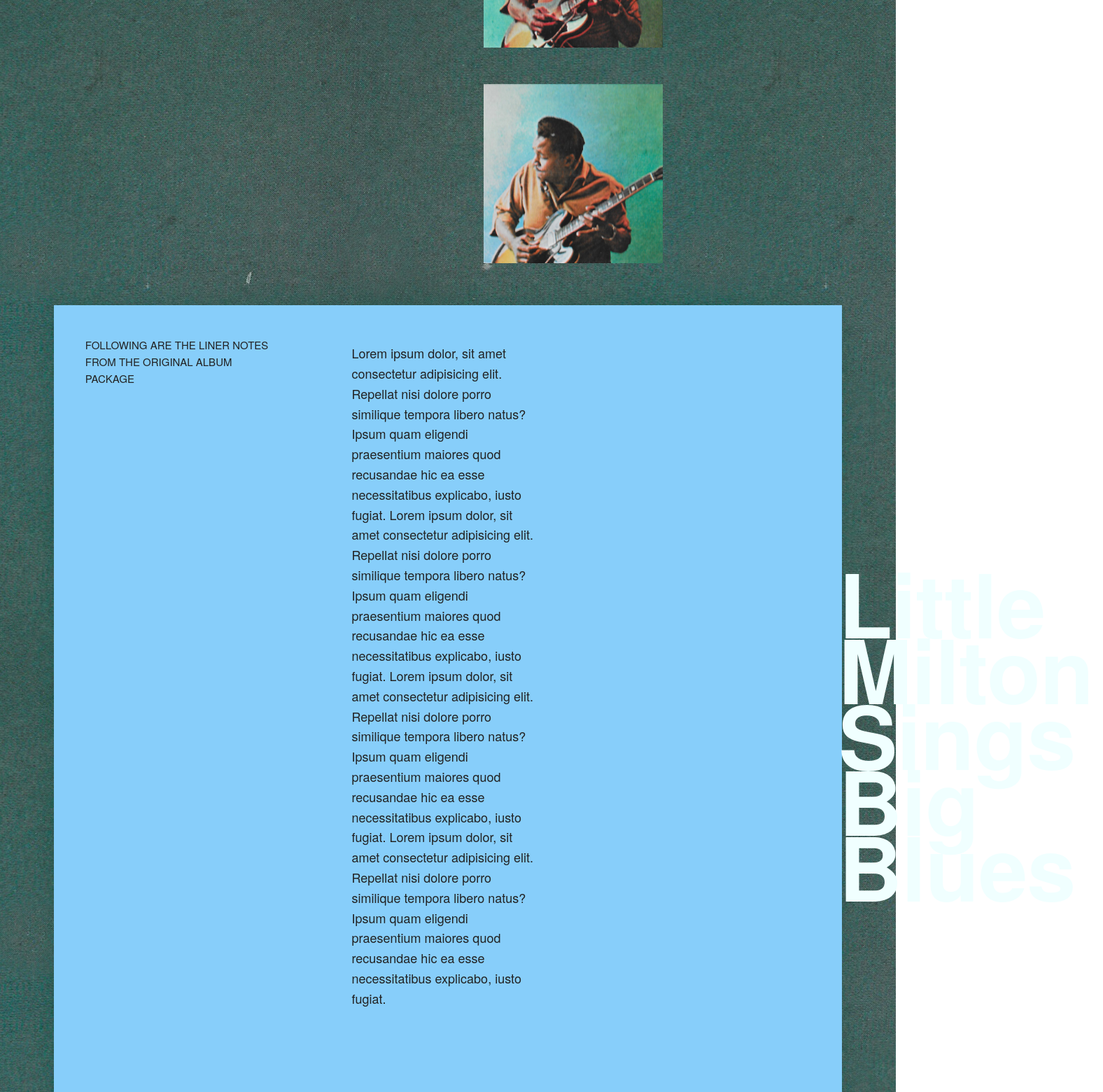
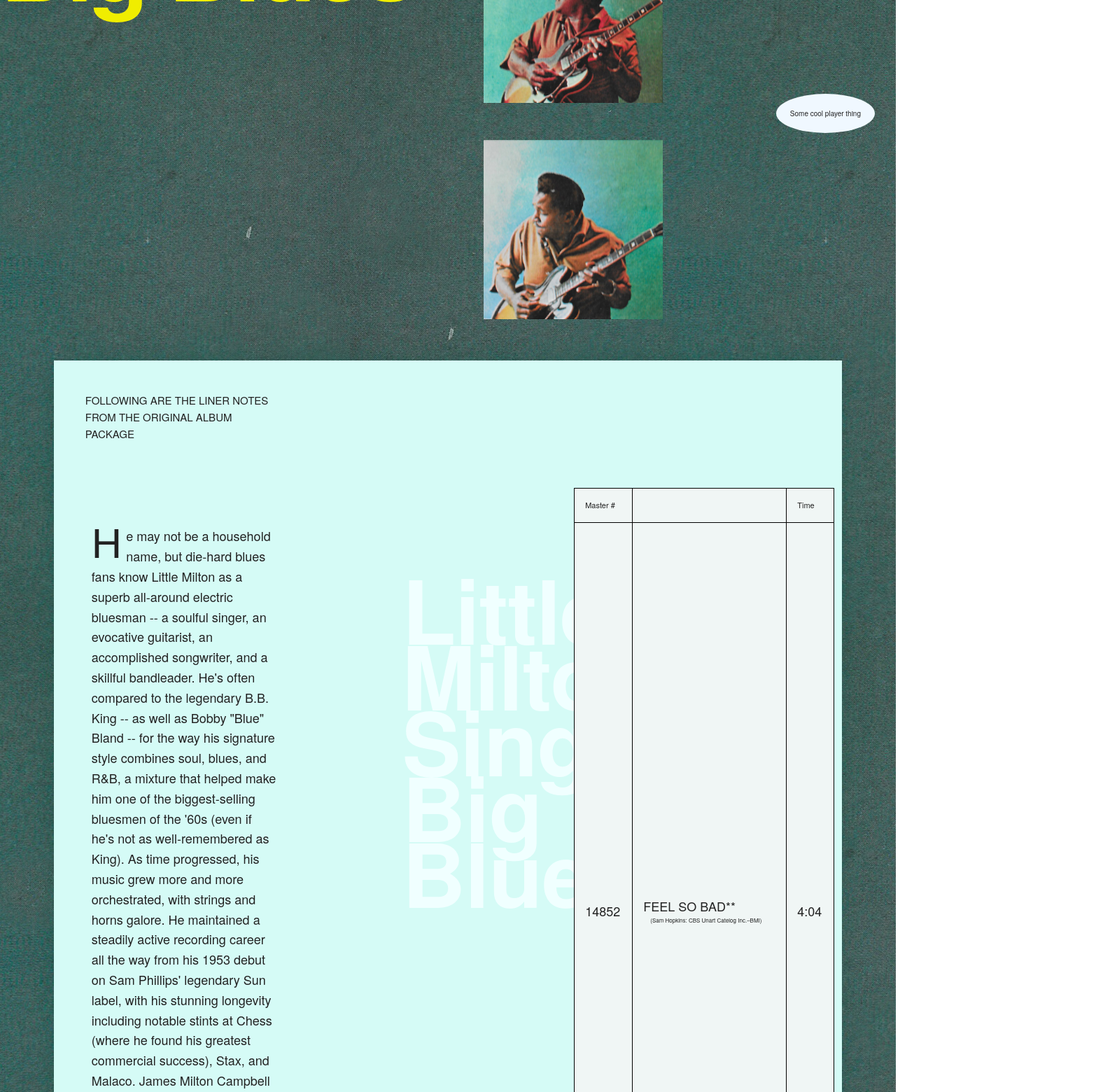
Before and after one commit to caseyr28/record-covers, a Vue app: page / in a window 1280 px wide. Shown: the part 580-2140 px from the top of the page at 70% size, 1576 px wide, since content can reach past the window. Built offline with nearby package versions, Linux system fonts and the light colour scheme.

Commit message:
more styling, adding player placeholder

```diff
--- a/src/App.vue
+++ b/src/App.vue
@@ -1,6 +1,7 @@
 <template>
   <div id="container">
     <Header></Header>
+    <Player></Player>
     <RecordOne></RecordOne>
 
   </div>
@@ -9,12 +10,14 @@
 <script>
 import Header from './components/Header.vue'
 import RecordOne from './components/RecordOne.vue'
+import Player from './components/Player.vue'
 
 export default {
   name: 'App',
   components: {
     Header,
-    RecordOne
+    RecordOne,
+    Player
   }
 }
 </script>
--- a/src/components/Header.vue
+++ b/src/components/Header.vue
@@ -13,7 +13,11 @@ export default {
 
 <style scoped>
     div{
-        margin: 0 auto;
-        padding: 1em;
+    margin: 1em;
+    position: fixed;
+    border: 1px solid black;
+    border-radius: 50%;
+    padding: 1em;
+    z-index: 20;
     }
 </style>
--- /dev/null
+++ b/src/components/Player.vue
@@ -0,0 +1,25 @@
+<template>
+    <div>
+        Some cool player thing
+    </div>
+
+</template>
+
+<script>
+export default {
+    name: 'Player'
+}
+</script>
+
+<style scoped>
+    div {
+        background-color: aliceblue;
+        border-radius: 50%;
+        font-size: 10px;
+        padding: 2em;
+        position: fixed;
+        right: 30px;
+        bottom: 30px;
+        z-index: 1000;
+    }
+</style>
--- a/src/components/RecordOne.vue
+++ b/src/components/RecordOne.vue
@@ -30,50 +30,66 @@
         </ul>
         <div class="backCover">
             <h6 class="backCover-child">Following are the liner notes from the original album package</h6>
-            <p class="backCover-child">Lorem ipsum dolor, sit amet consectetur adipisicing elit.
-                Repellat nisi dolore porro similique tempora libero natus?
-                Ipsum quam eligendi praesentium maiores quod recusandae hic ea
-                esse necessitatibus explicabo, iusto fugiat.
-                Lorem ipsum dolor, sit amet consectetur adipisicing elit. Repellat nisi dolore porro similique tempora
-                libero natus? Ipsum quam eligendi praesentium maiores
-                quod recusandae hic ea esse necessitatibus explicabo,
-                iusto fugiat. Lorem ipsum dolor, sit amet consectetur
-                adipisicing elit. Repellat nisi dolore porro similique
-                tempora libero natus? Ipsum quam eligendi praesentium maiores
-                quod recusandae hic ea esse necessitatibus explicabo, iusto fugiat.
-                Lorem ipsum dolor, sit amet consectetur adipisicing elit. Repellat
-                nisi dolore porro similique tempora libero natus? Ipsum quam eligendi
-                praesentium maiores quod recusandae hic ea esse necessitatibus explicabo,
-                iusto fugiat.</p>
+            <p class="backCover-child has-dropcap" >He may not be a household name, but die-hard blues fans know Little Milton as a superb all-around electric bluesman -- a soulful singer, an evocative guitarist, an accomplished songwriter, and a skillful bandleader. He's often compared to the legendary B.B. King -- as well as Bobby "Blue" Bland -- for the way his signature style combines soul, blues, and R&B, a mixture that helped make him one of the biggest-selling bluesmen of the '60s (even if he's not as well-remembered as King). As time progressed, his music grew more and more orchestrated, with strings and horns galore. He maintained a steadily active recording career all the way from his 1953 debut on Sam Phillips' legendary Sun label, with his stunning longevity including notable stints at Chess (where he found his greatest commercial success), Stax, and Malaco.
+James Milton Campbell was born September 7, 1934, in the small Delta town of Inverness, MS, and grew up in Greenville. (He would later legally drop the "James" after learning of a half-brother with the same name.) His father Big Milton, a farmer, was a local blues musician, and Milton also grew up listening to the Grand Ole Opry radio program. At age 12, he began playing the guitar and saved up money from odd jobs to buy his own instrument from a mail-order catalog. By 15, he was performing for pay in local clubs and bars, influenced chiefly by T-Bone Walker but also by proto-rock & roll jump blues shouters. He made a substantial impression on other area musicians, even getting a chance to back Sonny Boy Williamson II, and caught the attention of R&B great Ike Turner, who was doubling as a talent scout for Sam Phillips at Sun. Turner introduced the still-teenaged Little Milton to Phillips, who signed him to a contract in 1953. With Turner's band backing him, Milton's Sun sides tried a little bit of everything -- he hadn't developed a signature style as of yet, but he did have a boundless youthful energy that made these early recordings some of his most exciting and rewarding. Unfortunately, none of them were hits, and Milton's association with Sun was over by the end of 1954. He set about forming his own band, which waxed one single for the small Meteor label in 1957, before picking up and moving to St. Louis in 1958.</p>
             <h2 class="backCover-child">Little Milton Sings<br>Big<br> Blues</h2>
+                <table>
+                    <thead>
+                        <tr>
+                            <th>Master #</th>
+                            <th></th>
+                            <th>Time</th>
+                        </tr>
+                    </thead>
+                    <tbody>
+                        <tr>
+                            <td>14852</td>
+                            <td>FEEL SO BAD**<span>(Sam Hopkins: CBS Unart Catelog Inc.–BMI)</span></td>
+                            <td>4:04</td>
+                        </tr>
+                        <tr>
+                            <td>14846</td>
+                            <td>RECONSIDER, BABY*<span>(Sam Hopkins: CBS Unart Catelog Inc.–BMI)</span></td>
+                            <td>3:30</td>
+                        </tr>
+                    </tbody>
+                </table>
         </div>
     </div>
 </template>
 
 
 <script>
-// import AOS from 'https://unpkg.com/aos@2.3.1/dist/aos.js'
-
 export default {
     name: 'RecordOne',
-    // addons: 'AOS'
 }
-
-// AOS.init();
 </script>
 
 <style scoped>
    .main{
        background: url(../assets/bg.jpeg) repeat repeat;
        display: grid;
+       padding-top: 8em;
        grid-template-columns: 54% 20% 1fr;
+   }
+
+   .main::after{
+       content: "";
+       background: url(../assets/stickers.png) no-repeat;
+       background-size: 150px;
+       width: 100%;
+       height: 100%;
+       position: fixed;
+       top: 30px;
+       left: 88vw;
+
    }
    h1{
         font-weight: 700;
         font-size: calc(14px + (180 - 14) * ((100vw - 300px) / (1600 - 300)));
         line-height: calc(14px + (140 - 14) * ((100vw - 300px) / (1600 - 300)));
         color: #F0ED00;
-        letter-spacing: -8px;
+        letter-spacing: calc(1px + (-8 - 1) * ((100vw - 300px) / (1600 - 300)));
         margin: 0;
 
    }
@@ -106,9 +122,9 @@ export default {
     grid-column-end: 4;
     display: grid;
     grid-template-columns: 33% 33% 33%;
-    background-color: lightskyblue;
+    background-color: #D5FBF6;
     z-index: 10;
-    margin: 0 6% 0 6%;
+    margin: 0 6% 6% 6%;
     -webkit-box-shadow: 0px -4px 38px -8px rgba(14,84,72,0.6);
     -moz-box-shadow: 0px -4px 38px -8px rgba(14,84,72,0.6);
     box-shadow: 0px -4px 38px -8px rgba(14,84,72,0.6);
@@ -122,15 +138,69 @@ export default {
        font-size: 7em;
        line-height: 94px; */
    }
+
+   .has-dropcap:first-letter {
+        font-family: "Source Sans Pro", Arial, Helvetica, sans-serif;
+        float: left;
+        font-size: 6rem;
+        line-height: 0.65;
+        margin: 0.1em 0.1em 0.0 0;
+    }
+
    .backCover h2{
        color: azure;
        font-weight: 700;
        font-size: 7em;
        line-height: 94px;
+       padding: 1em;
    }
    .backCover h6{
        text-transform: uppercase;
 
    }
 
+   .backCover p{
+       grid-column-start: 1;
+   }
+   table {
+        border-collapse: collapse;
+        background-color: #F0F6F5;
+    }
+
+    thead,
+    tbody,
+    tr {
+
+    }
+    tr span{
+        display: block;
+        font-size: 8px;
+        padding-left: 10px;
+    }
+
+    th,
+    td {
+        padding: 15px;
+        /* overflow: hidden; */
+        /* text-overflow: ellipsis; */
+        /* white-space: nowrap; */
+        border: 1px solid black;
+    }
+
+    th {
+        top: 0;
+        text-align: left;
+        font-weight: normal;
+        font-size: 1.1rem;
+    }
+    td {
+        padding-top: 10px;
+        padding-bottom: 10px;
+    }
+
+    .sub {
+        font-size: 8px;
+        padding-top:2px;
+    }
+
 </style>
```
Also changed, not shown: src/assets/stickers.png (added).
